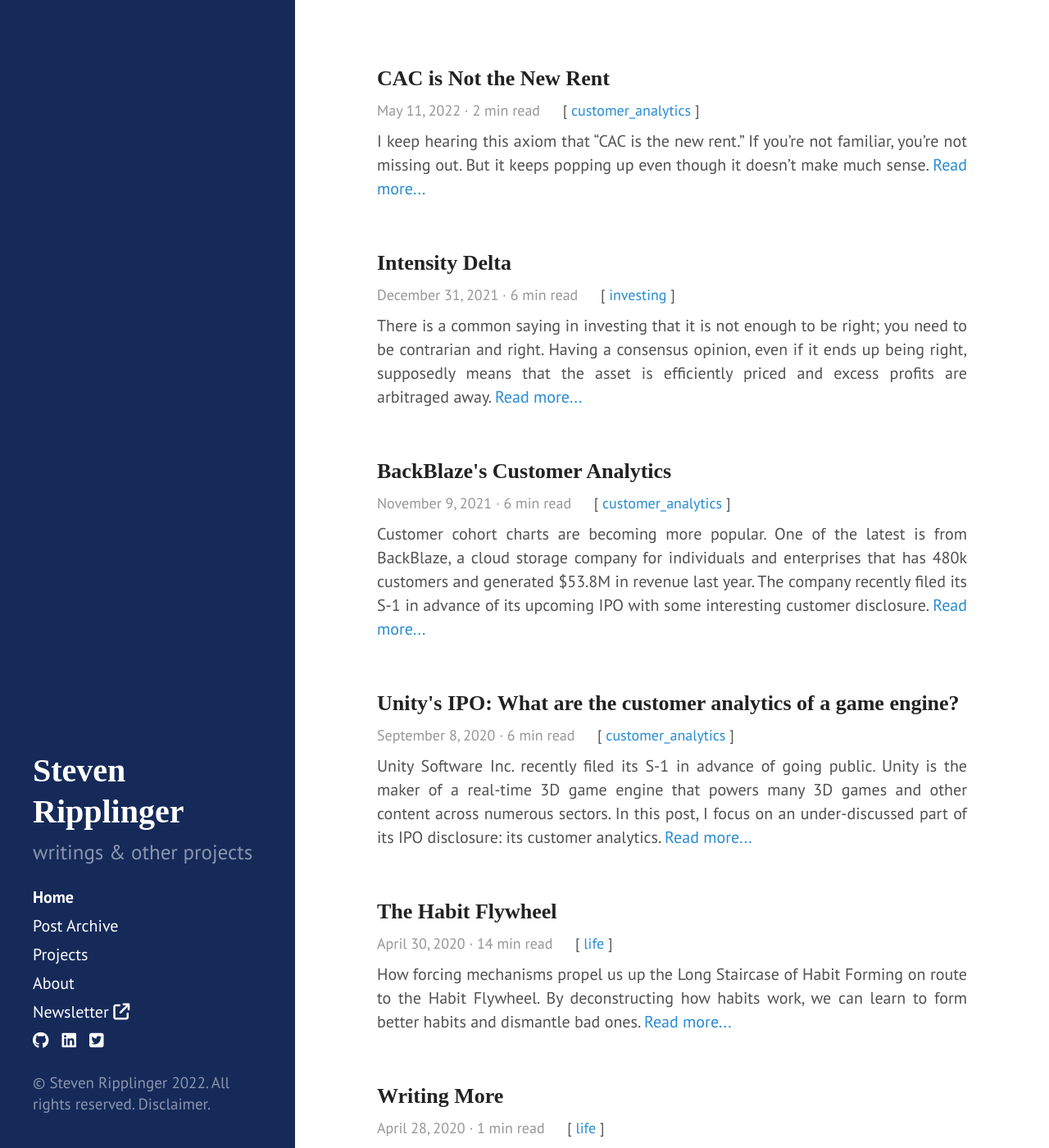
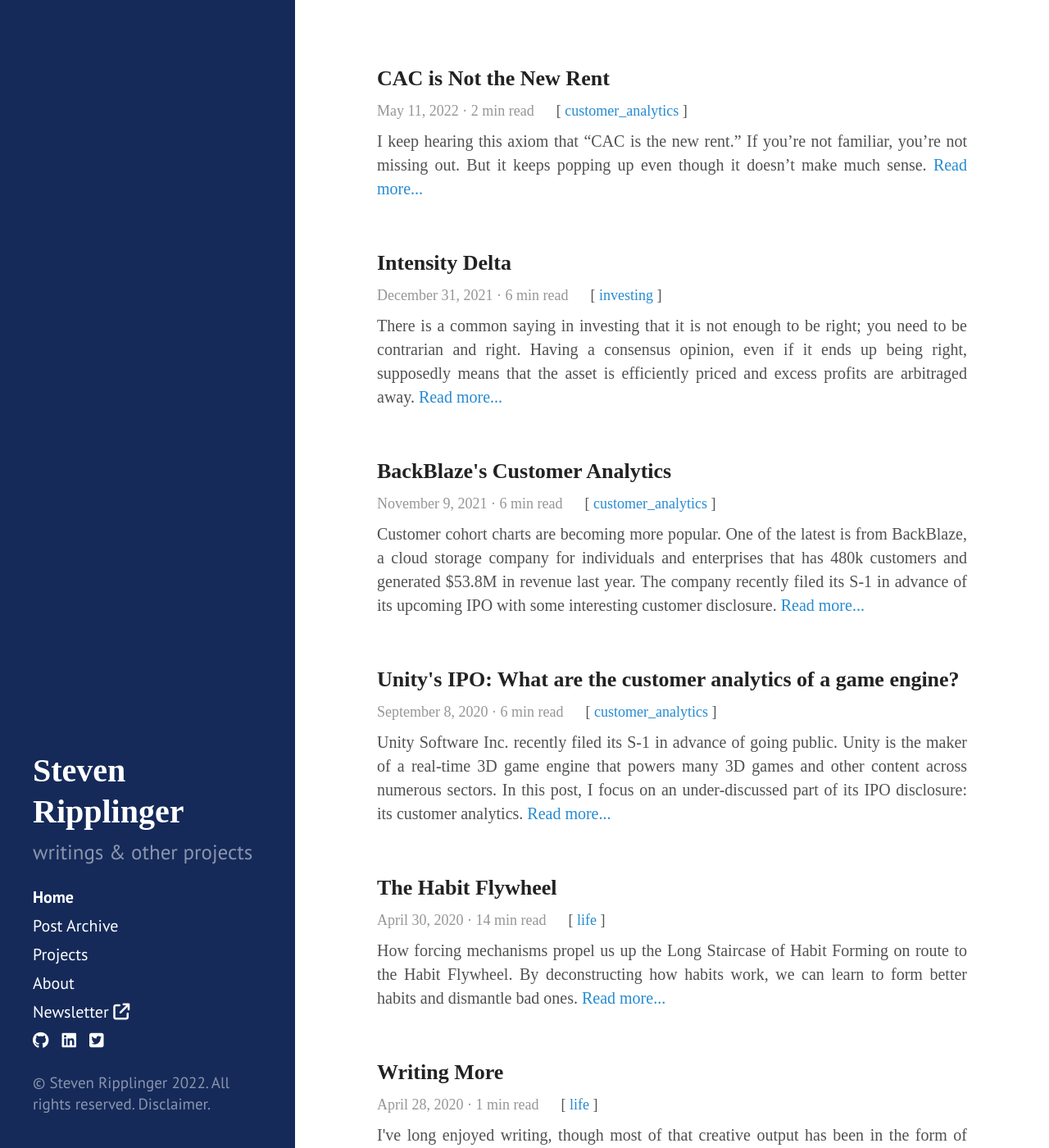
Before and after one commit to sripplin/website, a Jekyll site: the page built from index.html, in a window 1280 px wide and 1400 px high. Shown: the whole window at 82% size. Built offline with Jekyll 4.4.1, drawn with Linux system fonts in a browser that asks for light colours; nearby versions of some CDN libraries; the list of posts is cut into pages by our own code.

Commit message:
pt serif and line heigh

```diff
--- a/css/hyde.css
+++ b/css/hyde.css
@@ -32,7 +32,7 @@
  */
 
 html {
-  font-family: "PT Sans", serif, "Literata", "PT Sans", serif;
+  font-family: "PT Serif", serif, "Literata", "PT Sans", serif;
   font-weight: 300;
   text-align:justify;
 }
@@ -185,13 +185,13 @@ a.sidebar-nav-item:focus {
 
 .post-content, .page-content, .excerpt, .custom_excerpt {
   text-align:justify;
-  line-height: 175%;
+  line-height: 170%;
 }
 
 @media only screen and (max-device-width: 480px) {
   .post-content, .page-content, .excerpt, .custom_excerpt {
     text-align:left;
-    line-height: 175%;
+    line-height: 160%;
   }
 }
 
```
